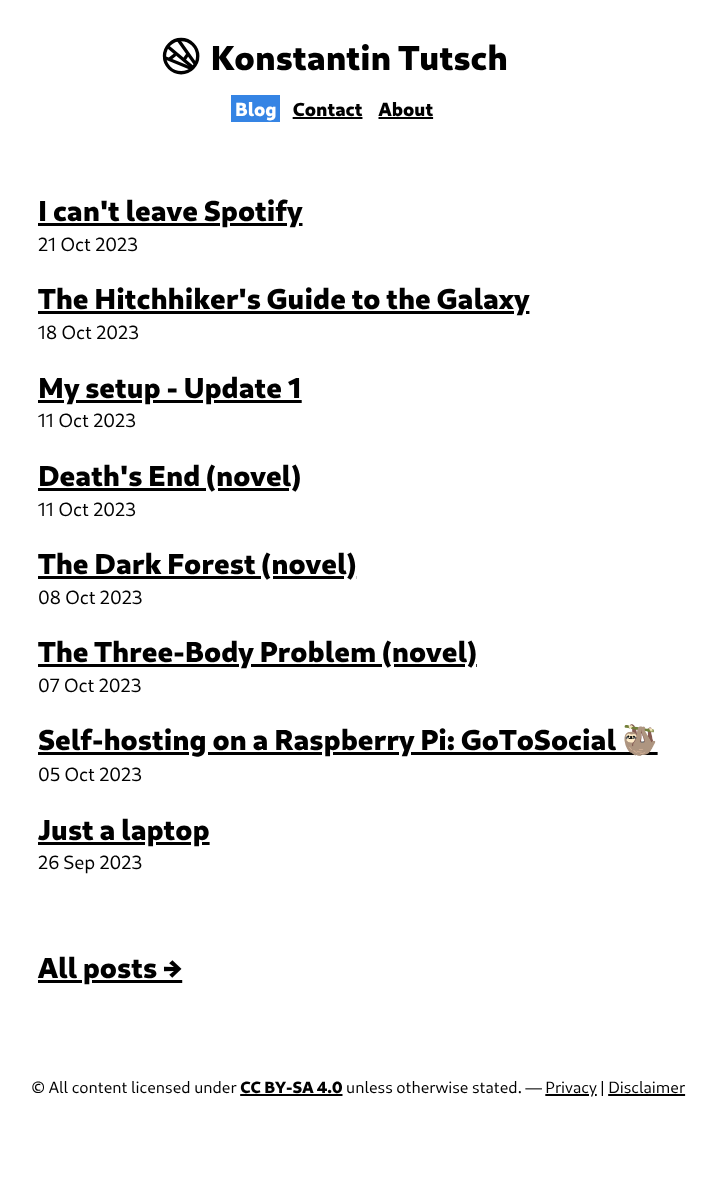
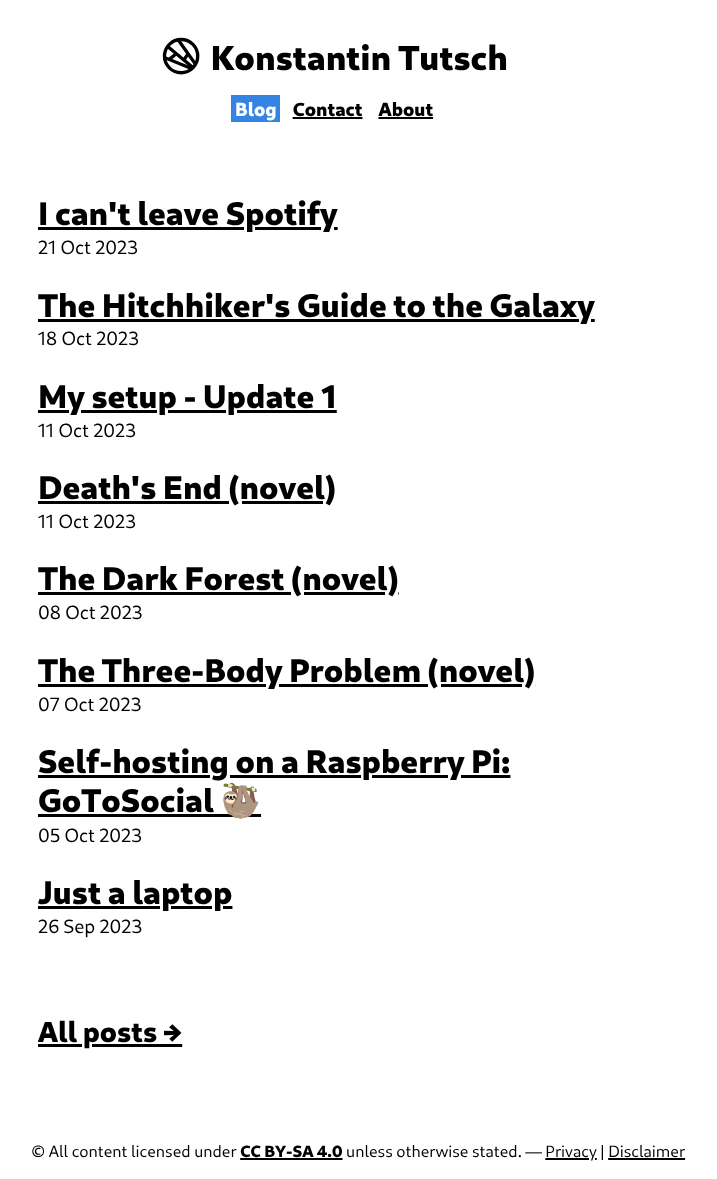
Before and after one commit to konstantintutsch/website, a Jekyll site: the page built from index.html, in a window 1280 px wide. Shown: the whole page, without its empty margins (282-999 px from the left). Built offline with Jekyll 4.4.1, drawn with Linux system fonts in a browser that asks for light colours; before the commit the page ends 1115 px from its top, so only the background shows below that.

Commit message:
improve accessibility according to google search console analysis

```diff
--- a/_includes/head.html
+++ b/_includes/head.html
@@ -4,7 +4,7 @@
     {% assign image = "banner.webp" %}
 {% endif %}
 <meta charset="utf-8">
-<meta name="viewport" content="width=device-width, initial-scale=1, maximum-scale=1, minimum-scale=1, user-scalable=no, minimal-ui">
+<meta name="viewport" content="width=device-width, initial-scale=1, maximum-scale=5, minimum-scale=1, user-scalable=yes, minimal-ui">
 
 <!-- SEO -->
 <link rel="canonical" href="{{ site.url }}{{ page.url }}">
--- a/_includes/post.html
+++ b/_includes/post.html
@@ -1,4 +1,4 @@
 <div class="post">
-    <h3 class="post"><a href="{{ include.url }}">{{ include.title }}</a></h3>
+    <h2 class="post"><a href="{{ include.url }}">{{ include.title }}</a></h3>
     <p class="date">{{ include.date | date_to_string }}</p>
 </div>
--- a/assets/css/style.css
+++ b/assets/css/style.css
@@ -98,7 +98,7 @@
 
 /* titles */
 article .post { margin-bottom: -0.5em; }
-h2, article h3.post { margin-top: 4vh; }
+h2 { margin-top: 4vh; }
 article h3.nav { margin-top: 3em; }
 h2 { font-size: 1.7em; }
 h3 { font-size: 1.5em; }
```
